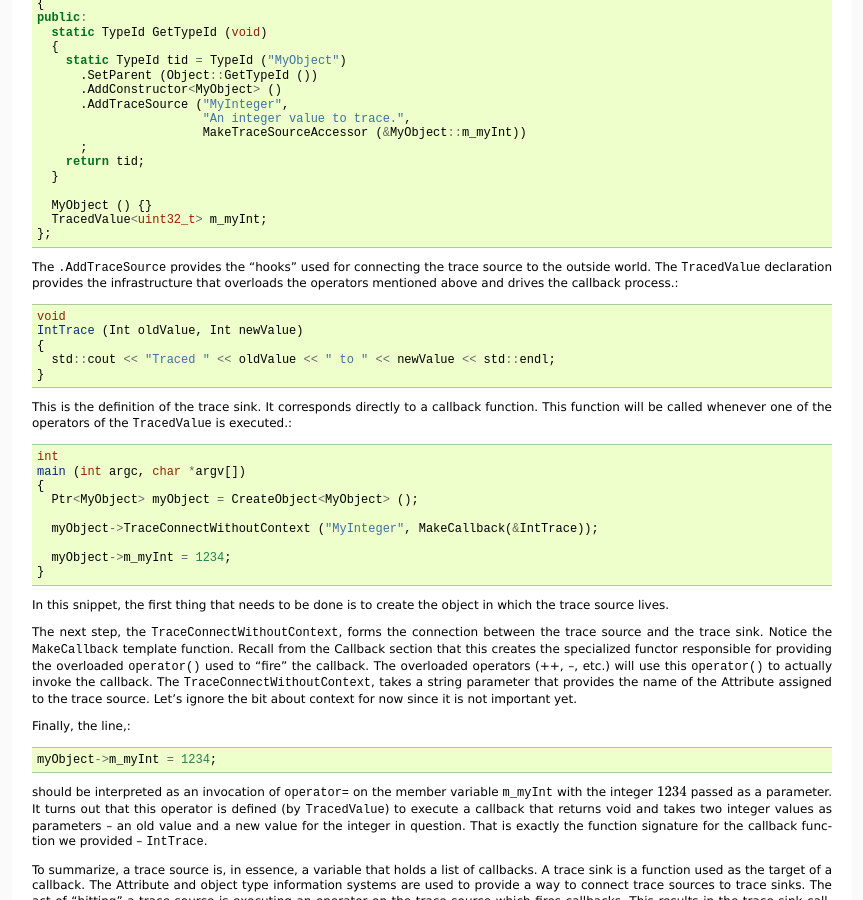
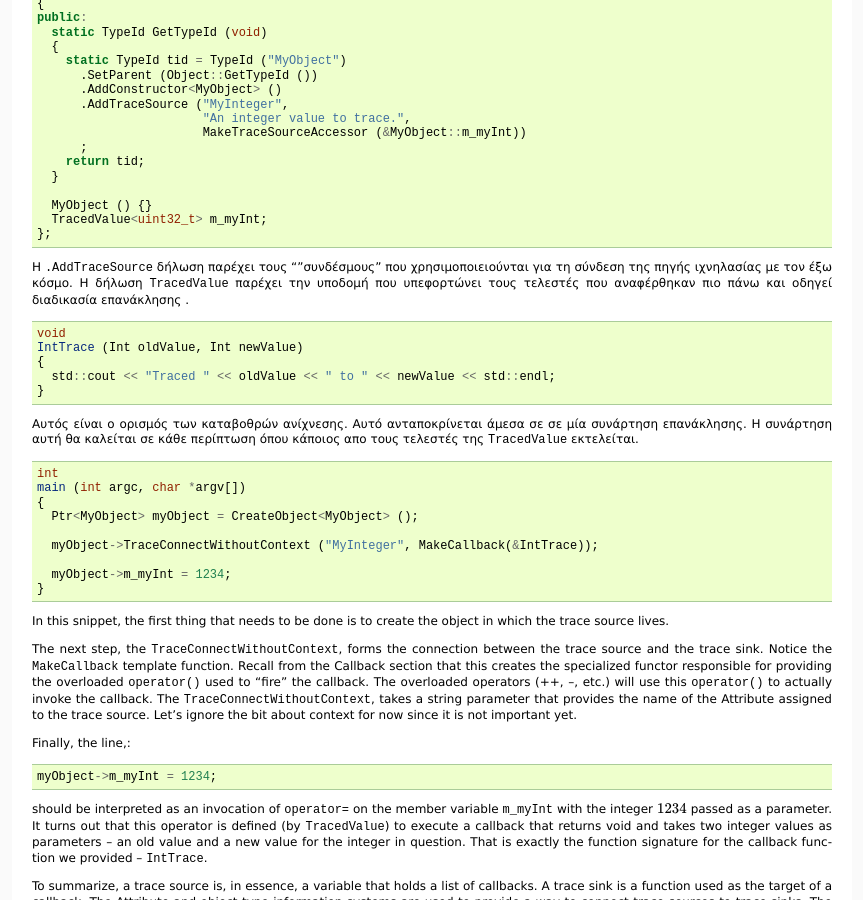
Before and after one commit to maupatras/ns3_team_2B, a Sphinx documentation site: the page built from ns-3.22/doc/manual-gr/source/tracing.rst, in a window 1280 px wide and 900 px high, scrolled down 1856 px. Shown: the whole window, without its empty margins (218-1081 px from the left). Built offline with Sphinx 7.4.7, drawn with Linux system fonts in a browser that asks for light colours; formulas are drawn with MathJax 3; pages that are not in the unit, such as notebooks, are missing from menus.

Commit message:
Update tracing.rst

```diff
--- a/ns-3.22/doc/manual-gr/source/tracing.rst
+++ b/ns-3.22/doc/manual-gr/source/tracing.rst
@@ -308,10 +308,17 @@ plain-old-data (POD). Operator=, operator++, operator--, operator+,
  declaration.
 
 
-The ``.AddTraceSource`` provides the "hooks" used for connecting the trace
-source to the outside world. The ``TracedValue`` declaration provides the
-infrastructure that overloads the operators mentioned above and drives the
-callback process.::
+..
+ The ``.AddTraceSource`` provides the "hooks" used for connecting the trace
+ source to the outside world. The ``TracedValue`` declaration provides the
+ infrastructure that overloads the operators mentioned above and drives the
+ callback process.::
+
+Η ``.AddTraceSource`` δήλωση παρέχει τους ""συνδέσμους" που χρησιμοποιειούνται για τη
+σύνδεση της πηγής ιχνηλασίας με τον έξω κόσμο. Η δήλωση ``TracedValue`` παρέχει την
+υποδομή που υπεφορτώνει τους τελεστές που αναφέρθηκαν πιο πάνω και οδηγεί
+διαδικασία επανάκλησης . ::
+
 
   void
   IntTrace (Int oldValue, Int newValue)
@@ -319,9 +326,15 @@ callback process.::
     std::cout << "Traced " << oldValue << " to " << newValue << std::endl;
   }
 
-This is the definition of the trace sink. It corresponds directly to a callback
-function. This function will be called whenever one of the operators of the
-``TracedValue`` is executed.::
+..
+ This is the definition of the trace sink. It corresponds directly to a callback
+ function. This function will be called whenever one of the operators of the
+ ``TracedValue`` is executed.::
+
+Αυτός είναι ο ορισμός των καταβοθρών ανίχνεσης. Αυτό ανταποκρίνεται άμεσα σε
+σε μία συνάρτηση επανάκλησης. Η συνάρτηση αυτή θα καλείται σε κάθε περίπτωση
+όπου κάποιος απο τους τελεστές της ``TracedValue`` εκτελείται. ::
+
 
   int
   main (int argc, char *argv[])
```
